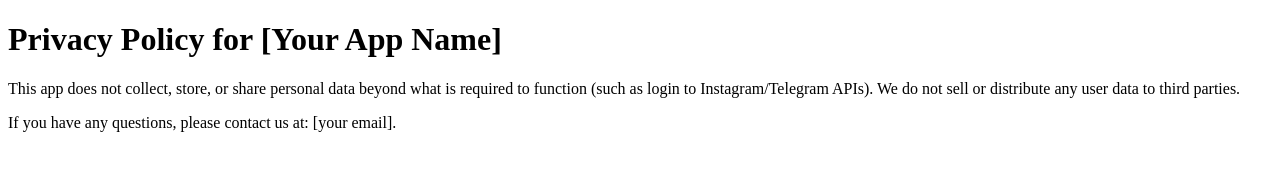
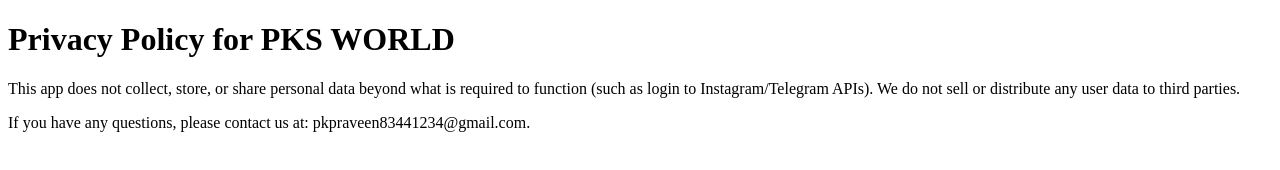
Before and after one commit to Praveen-pk-pro/privacy-policy, a plain HTML site: page privacy-policy.html in a window 1280 px wide. Drawn offline with Linux system fonts and the light colour scheme.

Commit message:
Update privacy-policy.html

```diff
--- a/privacy-policy.html
+++ b/privacy-policy.html
@@ -6,14 +6,14 @@
   <title>Privacy Policy</title>
 </head>
 <body>
-  <h1>Privacy Policy for [Your App Name]</h1>
+  <h1>Privacy Policy for PKS WORLD</h1>
   <p>
     This app does not collect, store, or share personal data beyond what is required
     to function (such as login to Instagram/Telegram APIs). We do not sell or
     distribute any user data to third parties.
   </p>
   <p>
-    If you have any questions, please contact us at: [your email].
+    If you have any questions, please contact us at: pkpraveen83441234@gmail.com.
   </p>
 </body>
 </html>
```
